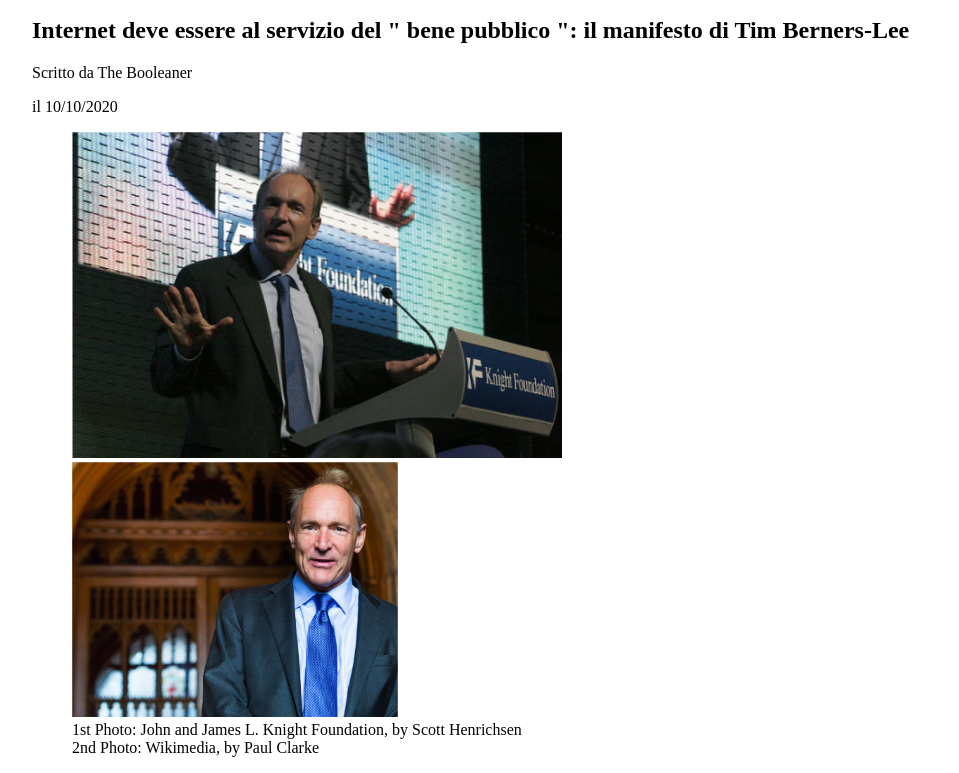
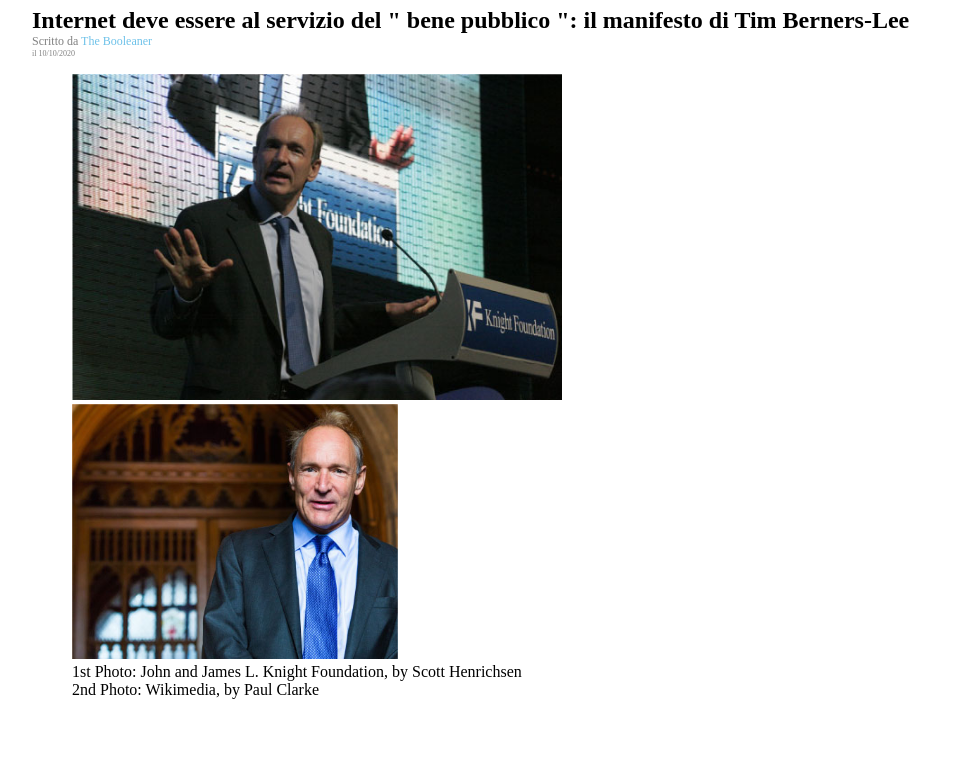
Before and after one commit to 5oN1A/html-css-booleaner, a plain HTML site: page index.html in a window 1280 px wide. Shown: the part 83-856 px from the top of the page, without its empty margins (160-1119 px from the left). After the commit the page ends 800 px from the top, so only its background shows below. Drawn offline with Linux system fonts and the light colour scheme.

Commit message:
Completato Titolo dell'Articolo

```diff
--- a/css/style.css
+++ b/css/style.css
@@ -2,6 +2,9 @@ body {
     width: 70%;
     margin: auto;
 }
+
+
+/**********Header*************************/
 
 header {
     background-image: url(../img/pattern.png);
@@ -14,7 +17,31 @@ header {
 #logo {
     width: 150px;
     padding-top: 40px;
-    padding-left: ;
+}
+
+/***************Titolo**************/
+
+h1 {
+    margin-top: 10px;
+    font-weight: 900;
+    margin-bottom: 0px;
+}
+
+.scritto-da {
+    color: grey;
+    font-size: 12px;
+    margin-top: 0px;
+    margin-bottom: 0px;
+}
+#booleaner {
+    color: rgb(110, 194, 233);
+}
+
+.data{
+    font-size: 8px;
+    color: grey;
+    margin-top: 0px;
+
 }
 
 .immagini {
--- a/index.html
+++ b/index.html
@@ -8,16 +8,20 @@
 </head>
 
 <body>
+    <!--inizio header-->
     <header>
         <img id="logo" src="img/logo.svg" alt="Logo">
     </header>
+    <!--Fine header-->
     <main>
         <article>
+            <!--Titolo-->
             <div class="titolo">
                 <h1>Internet deve essere al servizio del " bene pubblico ": il manifesto di Tim Berners-Lee</h1>
-                <p>Scritto da <span>The Booleaner</span></p>
-                <p>il 10/10/2020</p>
+                <p class="scritto-da">Scritto da <span id="booleaner">The Booleaner</span></p>
+                <p class="data">il 10/10/2020</p>
             </div>
+            <!--Fine Titolo-->
             <div class="immagini">
                 <figure>
                     <img id="foto-1" src="img/tim-1.jpg " alt="speech ">
@@ -29,8 +33,6 @@
             </div>
 
         </article>
-
-
     </main>
 
 </body>
```
